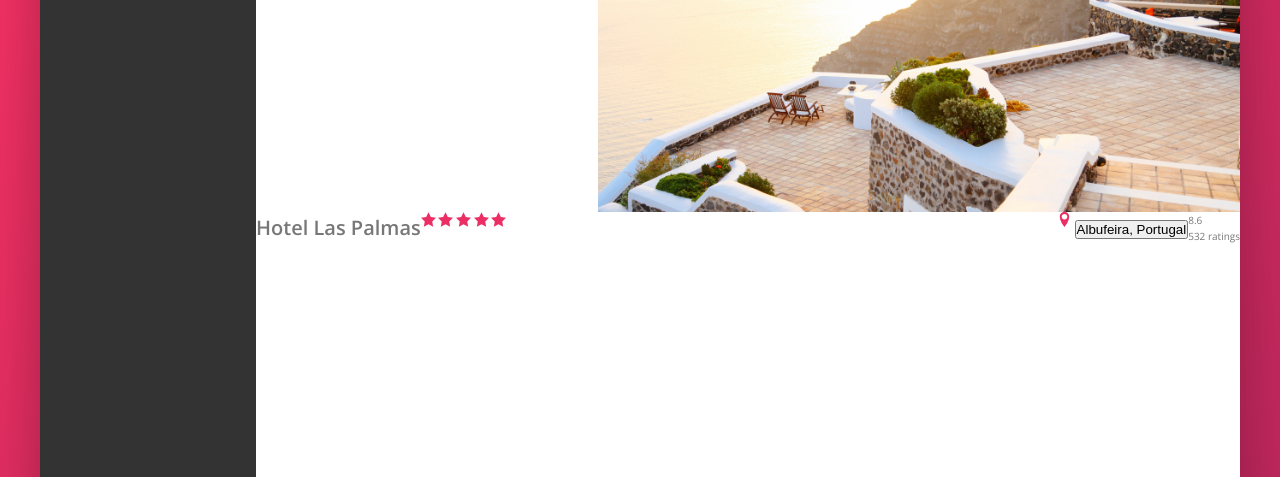
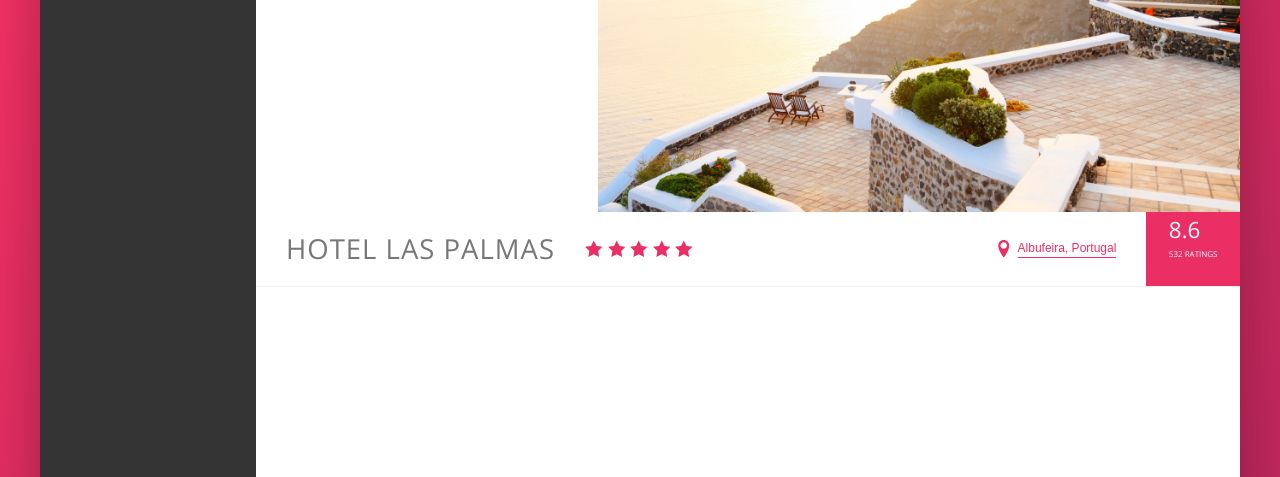
Before and after one commit to navyblueyes/CSS-SASS-ex2-trillo, a website: page index.html in a window 1280 px wide. Shown: the part 323-800 px from the top of the page. Drawn offline with nearby package versions, Linux system fonts and the light colour scheme.

Commit message:
hotel overview; fixed spacing issue

```diff
--- a/sass/_components.scss
+++ b/sass/_components.scss
@@ -231,29 +231,88 @@
 
 .overview {
     display: flex;
-    &__heading {}
+    align-items: center;
+    border-bottom: 1px solid var(--color-grey-light-2);
+
+    &__heading {
+        font-size: 2.75rem;
+        font-weight: 300;
+        text-transform: uppercase;
+        letter-spacing: 1px;
+        padding: 1.5rem 3rem;
+    }
     &__stars {
         margin-right: auto;
+        display: flex;
     }
 
     &__icon-star,
     &__icon-location {
-
         width: 1.75rem;
         height: 1.75rem;
-        margin-right: 2rem;
+        margin-right: .5rem;
         fill: var(--color-primary);
 
-        @media only screen {
-            margin-right: 0;
-            margin-bottom: .7rem;
-            width: 1.5rem;
-            height: 1.5rem;
-        }
     }
     &__location {
+        font-size: 1.2rem;
+        display: flex;
+        align-items: center;
     }
-    &__rating {}
-    &__rating-average {}
-    &__rating-count {}
+    &__rating {
+        background-color: var(--color-primary);
+        color: #fff;
+        margin-left: 3rem;
+        padding: 0 2.25rem;
+        align-self: stretch;
+    }
+    &__rating-average {
+        font-size: 2.24rem;
+        font-weight: 300;
+
+    }
+    &__rating-count {
+        font-size: .8rem;
+        text-transform: uppercase;
+
+    }
 }
+
+/////////////////////////////////////
+// Button
+.btn-inline{
+    border: none;
+    color: var(--color-primary);
+    font-size: inherit;
+    border-bottom: 1px solid currentColor;
+    padding-bottom: 2px;
+    display: inline-block;
+    background-color: transparent;
+    cursor: pointer;
+    transition: all .2s;
+
+    &:hover {
+        color: var(--color-grey-dark-1);
+    }
+
+    &:focus {
+        outline: none;
+        animation: pulsate .4s infinite;
+    }
+}
+
+@keyframes pulsate {
+    0% {
+        transform: scale(1);
+        box-shadow: none;
+    }
+    50% {
+        transform: scale(1.05);
+        box-shadow: 0 1rem 4rem rgba(0,0,0,.25);
+    }
+    100% {
+
+    }
+
+
+}
```
Also changed, not shown: css/style.css.
